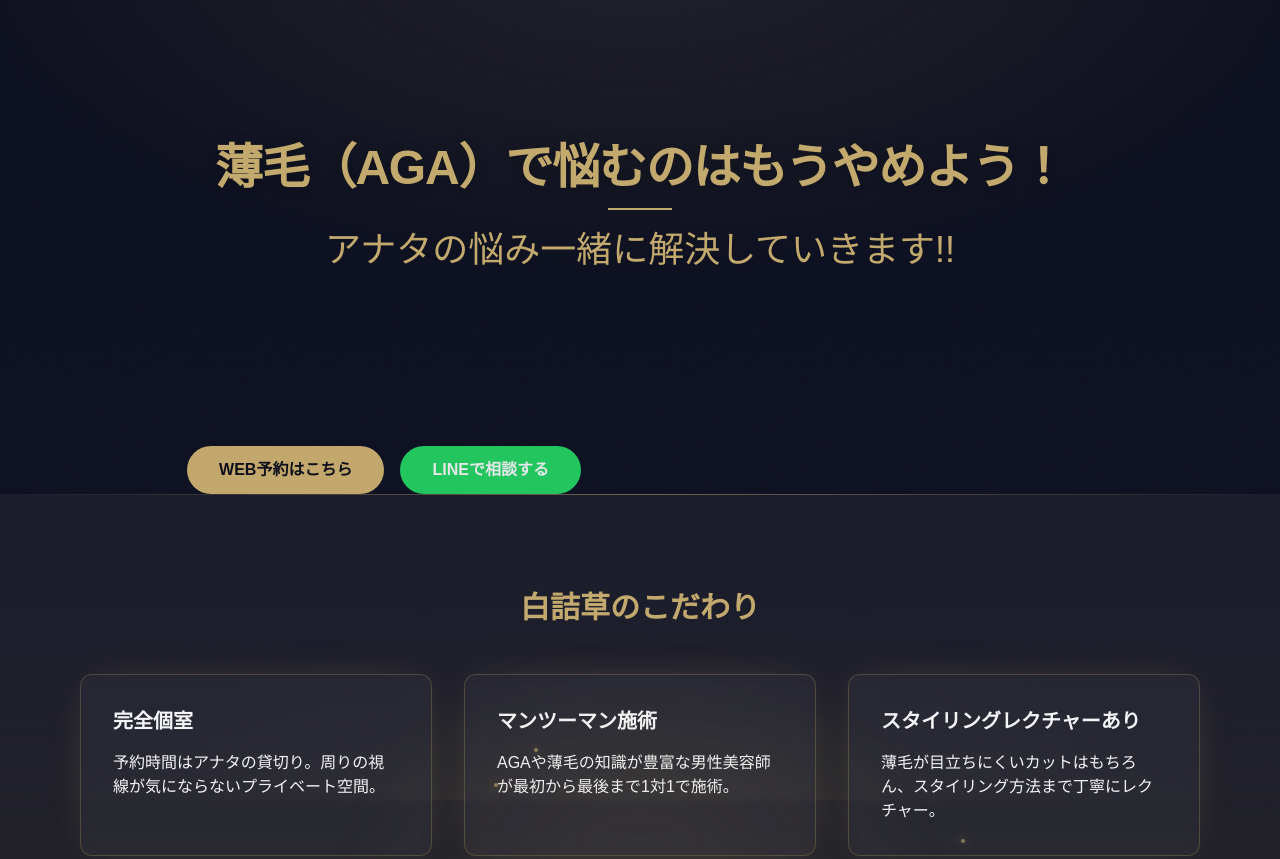
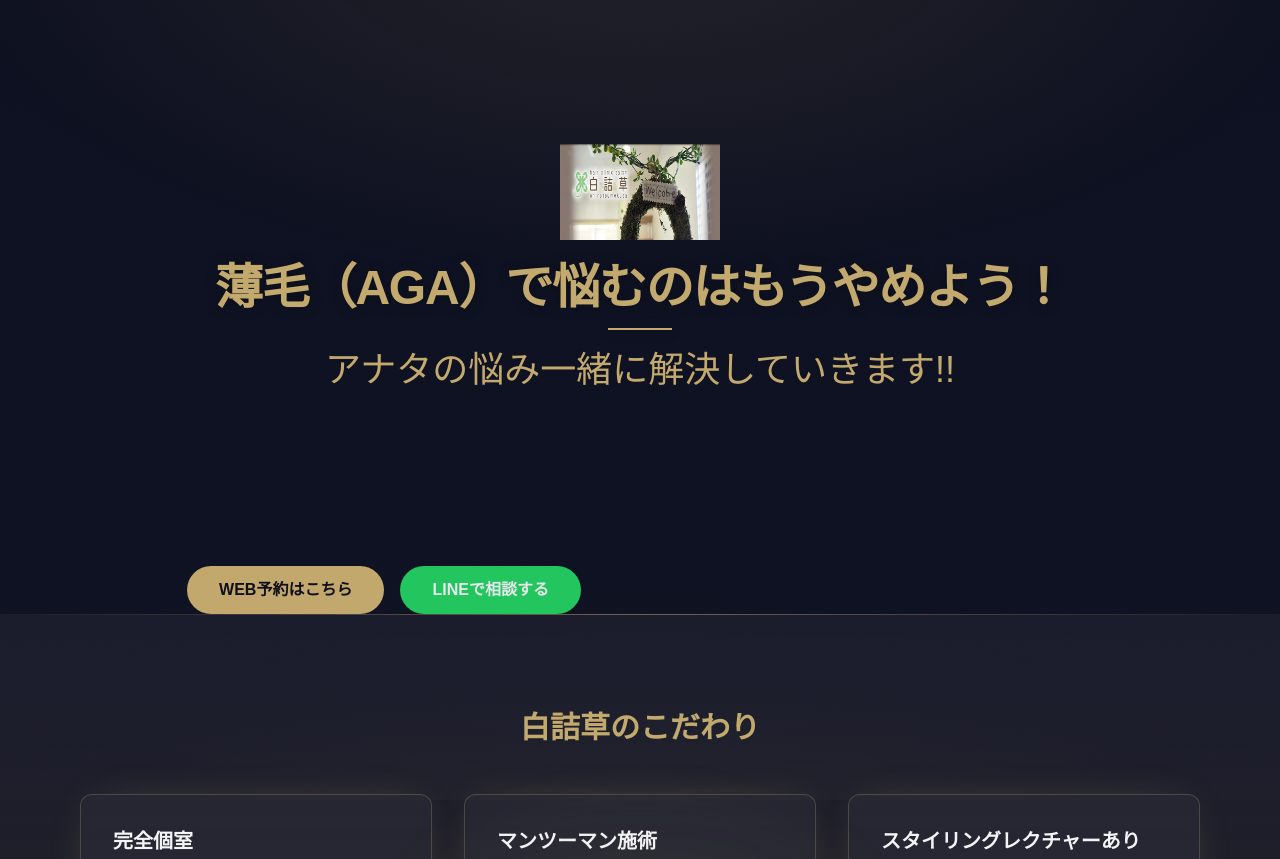
Before and after one commit to toshi-yym/men-scat.tsuyama, a plain HTML site: page index.html in a window 1280 px wide. Shown: the top 859 px of the page. Drawn offline with nearby package versions, Linux system fonts and the light colour scheme.

Commit message:
feat(hero): add welcome banner above headline

```diff
--- a/index.html
+++ b/index.html
@@ -117,6 +117,7 @@
     <!-- メインビジュアル -->
         <div class="w-full py-24 md:py-36 text-center px-4">
   <div class="max-w-4xl mx-auto">
+    <img src="welcome.jpg" alt="白詰草のウェルカムバナー" class="mx-auto h-20 md:h-24 object-contain mb-6 reveal" />
     <h1
       class="text-3xl md:text-5xl font-bold tracking-tight leading-tight text-primary hero-grow
              inline-block relative drop-shadow-[0_1px_6px_rgba(0,0,0,0.25)]
```
Also changed, not shown: welcome.jpg (added).
